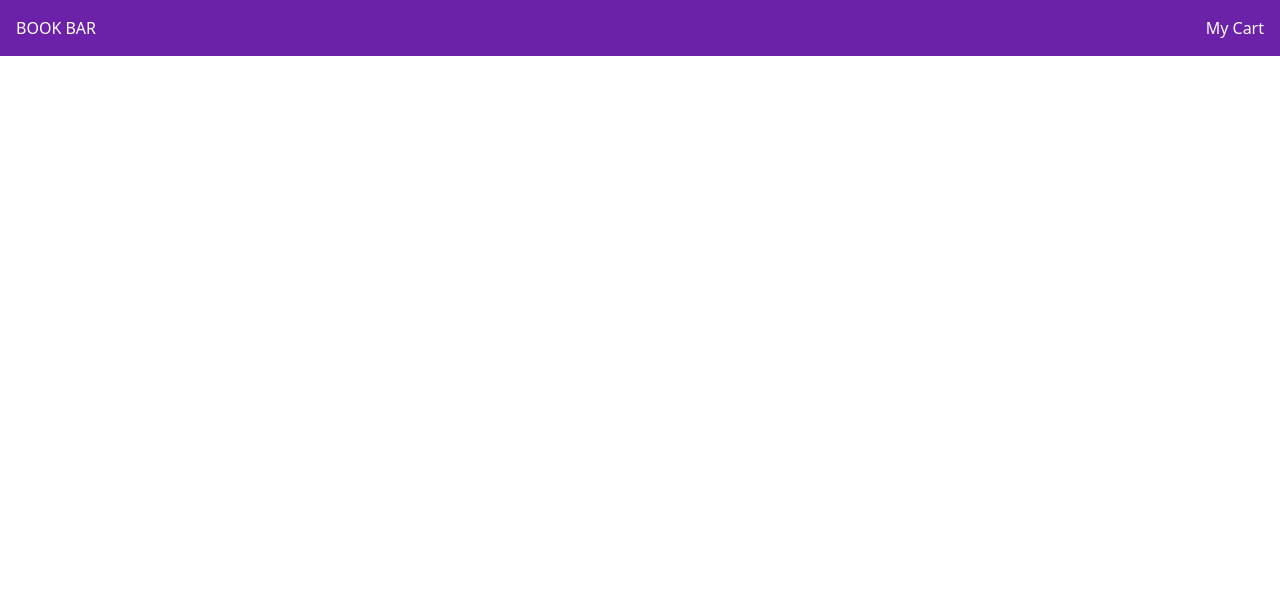
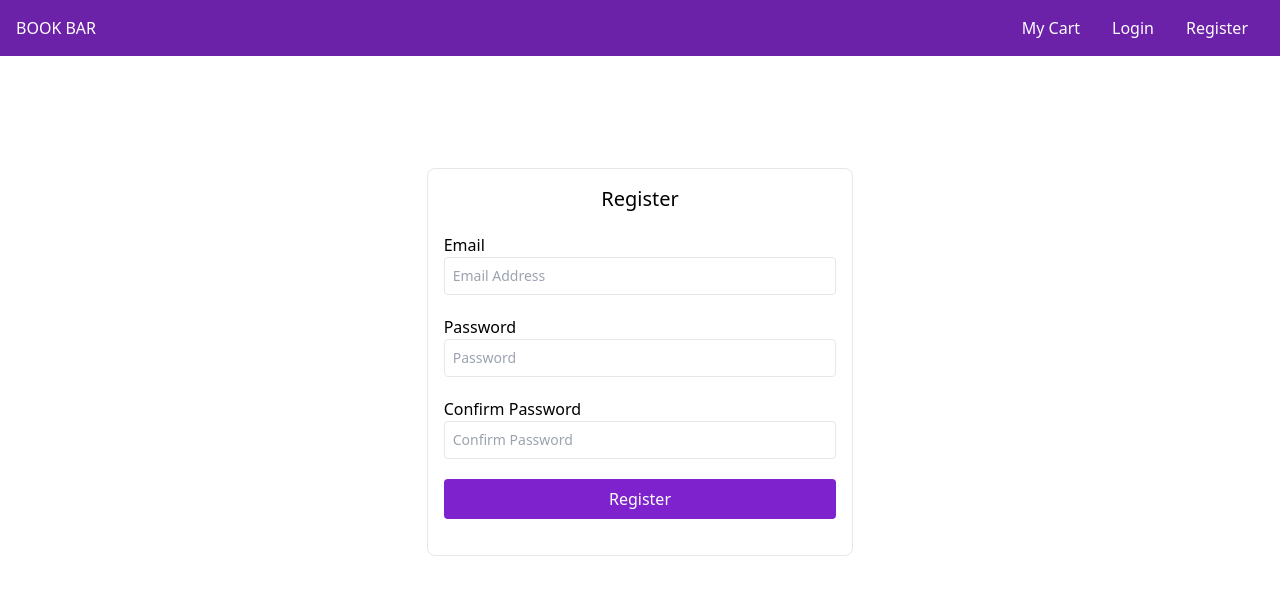
Before and after one commit to prabath1998/BookBar_BookStore, an Angular app: page /register in a window 1280 px wide. Before the commit this address led to /. Shown: the top 594 px of the page. Built offline with nearby package versions, Linux system fonts and the light colour scheme.

Commit message:
add login, register

```diff
--- a/src/app/app-routing.module.ts
+++ b/src/app/app-routing.module.ts
@@ -1,11 +1,15 @@
 import { NgModule } from '@angular/core';
 import { RouterModule, Routes } from '@angular/router';
+import { LoginComponent } from './auth/login/login.component';
+import { RegisterComponent } from './auth/register/register.component';
 import { BooksComponent } from './books/books.component';
 import { CartComponent } from './cart/cart.component';
 
 const routes: Routes = [
   {path:'', component:BooksComponent},
-  {path:'cart', component:CartComponent}
+  {path:'cart', component:CartComponent},
+  {path:'login', component:LoginComponent},
+  {path:'register', component:RegisterComponent}
 ];
 
 @NgModule({
--- a/src/app/app.component.html
+++ b/src/app/app.component.html
@@ -2,7 +2,11 @@
   <div>
     <a routerLink="/">BOOK BAR</a>
   </div>
-  <div><a routerLink="cart">My Cart</a></div>
+  <div>
+    <a class="mx-4" routerLink="cart">My Cart</a>
+    <a class="mx-4" routerLink="login">Login</a>
+    <a class="mx-4" routerLink="register">Register</a>
+  </div>
 </nav>
 <div class="p-4"></div>
 <router-outlet></router-outlet>
--- a/src/app/app.module.ts
+++ b/src/app/app.module.ts
@@ -1,9 +1,10 @@
 import { NgModule } from '@angular/core';
-import { FormsModule } from '@angular/forms';
+import { FormsModule, ReactiveFormsModule } from '@angular/forms';
 import { BrowserModule } from '@angular/platform-browser';
 
 import { AppRoutingModule } from './app-routing.module';
 import { AppComponent } from './app.component';
+import { AuthModule } from './auth/auth.module';
 
 import { BookComponent } from './books/book/book.component';
 import { BooksComponent } from './books/books.component';
@@ -11,7 +12,7 @@ import { CartComponent } from './cart/cart.component';
 
 @NgModule({
   declarations: [AppComponent, BookComponent, BooksComponent, CartComponent],
-  imports: [BrowserModule, AppRoutingModule, FormsModule],
+  imports: [BrowserModule, AppRoutingModule,AuthModule],
   providers: [],
   bootstrap: [AppComponent],
 })
--- /dev/null
+++ b/src/app/auth/login/login.component.html
@@ -0,0 +1,42 @@
+<div class="flex justify-center">
+  <form (ngSubmit)="submit()" #myForm="ngForm"
+      class="p-4 mt-20 rounded-lg border m-auto w-1/3">
+      <h1 class="text-center text-xl">Login</h1>
+      <div class="my-5 w-full">
+          <label for="email">Email</label>
+          <input type="email" id="email"
+              class="p-2 rounded w-full border text-sm"
+              placeholder="Email Address" [(ngModel)]="form.email"
+              name="email" #email="ngModel" required>
+      </div>
+      <div *ngIf="email.invalid && (email.dirty || email.touched)"
+          class="p-2 bg-red-300 text-red-800 rounded">
+          Email field must be valid
+      </div>
+
+      <div class="my-5 w-full">
+          <label for="password">Password</label>
+          <input type="password" id="password"
+              class="p-2 rounded w-full border text-sm" placeholder="Password"
+              [(ngModel)]="form.password" name="password" #password="ngModel"
+              required>
+      </div>
+      <div *ngIf="password.invalid && (password.dirty || password.touched)"
+          class="p-2 bg-red-300 text-red-800 rounded">
+          Password field must be valid
+      </div>
+
+      <div class="my-5 w-full">
+          <button type="submit" [disabled]="myForm.form.invalid"
+              class="p-2 w-full bg-purple-700 text-white hover:bg-purple-900 rounded">
+              <!-- <ng-container *ngIf="isLoading()">
+                  Loading...
+              </ng-container>
+              <ng-container *ngIf="!isLoading()">
+                  Submit
+              </ng-container> -->Login
+          </button>
+
+      </div>
+  </form>
+</div>
--- /dev/null
+++ b/src/app/auth/login/login.component.ts
@@ -0,0 +1,26 @@
+import { Component, OnInit } from '@angular/core';
+import { LoginForm } from 'src/app/types/Auth';
+
+@Component({
+  selector: 'app-login',
+  templateUrl: './login.component.html',
+  styleUrls: ['./login.component.css']
+})
+export class LoginComponent implements OnInit {
+
+  form: LoginForm = {
+    email:'',
+    password:''
+  }
+
+  constructor() { }
+
+  ngOnInit(): void {
+  }
+
+  submit(){
+    console.log(this.form);
+
+  }
+
+}
--- /dev/null
+++ b/src/app/auth/register/register.component.html
@@ -0,0 +1,53 @@
+<div class="flex justify-center">
+  <form (ngSubmit)="submit()" #myForm="ngForm"
+      class="p-4 mt-20 rounded-lg border m-auto w-1/3">
+      <h1 class="text-center text-xl">Register</h1>
+      <div class="my-5 w-full">
+          <label for="email">Email</label>
+          <input type="email" id="email"
+              class="p-2 rounded w-full border text-sm"
+              placeholder="Email Address" [(ngModel)]="form.email"
+              name="email" #email="ngModel" required>
+      </div>
+      <div *ngIf="email.invalid && (email.dirty || email.touched)"
+          class="p-2 bg-red-300 text-red-800 rounded">
+          Email field must be valid
+      </div>
+      <div class="my-5 w-full">
+          <label for="password">Password</label>
+          <input type="password" id="password"
+              class="p-2 rounded w-full border text-sm" placeholder="Password"
+              [(ngModel)]="form.password" name="password" #password="ngModel"
+              required>
+      </div>
+      <div *ngIf="password.invalid && (password.dirty || password.touched)"
+          class="p-2 bg-red-300 text-red-800 rounded">
+          Password field must be valid
+      </div>
+
+      <div class="my-5 w-full">
+          <label for="confirm_password">Confirm Password</label>
+          <input type="text" id="confirm_password"
+              class="p-2 rounded w-full border text-sm"
+              placeholder="Confirm Password"
+              [(ngModel)]="form.confirm_password" name="confirm_password"
+              #confirm_password="ngModel" required>
+      </div>
+      <div *ngIf="confirm_password.invalid && (confirm_password.dirty || confirm_password.touched)"
+          class="p-2 bg-red-300 text-red-800 rounded">
+          Confirm password field must be valid
+      </div>
+
+      <div class="my-5 w-full">
+          <button type="submit" [disabled]="myForm.form.invalid"
+              class="p-2 w-full bg-purple-700 text-white hover:bg-purple-900 rounded">
+              <!-- <ng-container *ngIf="isLoading()">
+                  Loading...
+              </ng-container>
+              <ng-container *ngIf="!isLoading()">
+                  Submit
+              </ng-container> -->Register
+          </button>
+      </div>
+  </form>
+</div>
--- /dev/null
+++ b/src/app/auth/register/register.component.ts
@@ -0,0 +1,26 @@
+import { Component, OnInit } from '@angular/core';
+import { RegisterForm } from 'src/app/types/Auth';
+
+@Component({
+  selector: 'app-register',
+  templateUrl: './register.component.html',
+  styleUrls: ['./register.component.css']
+})
+export class RegisterComponent implements OnInit {
+
+  form: RegisterForm = {
+    email: '',
+    password: '',
+    confirm_password: '',
+  };
+  constructor() { }
+
+  ngOnInit(): void {
+  }
+
+  submit(){
+    console.log(this.form);
+
+  }
+
+}
--- /dev/null
+++ b/src/app/types/Auth.ts
@@ -0,0 +1,10 @@
+export interface LoginForm{
+  email:string,
+  password:string
+}
+
+export interface RegisterForm {
+  email: string;
+  password: string;
+  confirm_password: string;
+}
```
Also changed, not shown: src/app/auth/auth.module.ts (added, +19 -0 lines), src/app/auth/login/login.component.css (added), src/app/auth/register/register.component.css (added), 2 other files (tests, documents, lock files or other folders).
